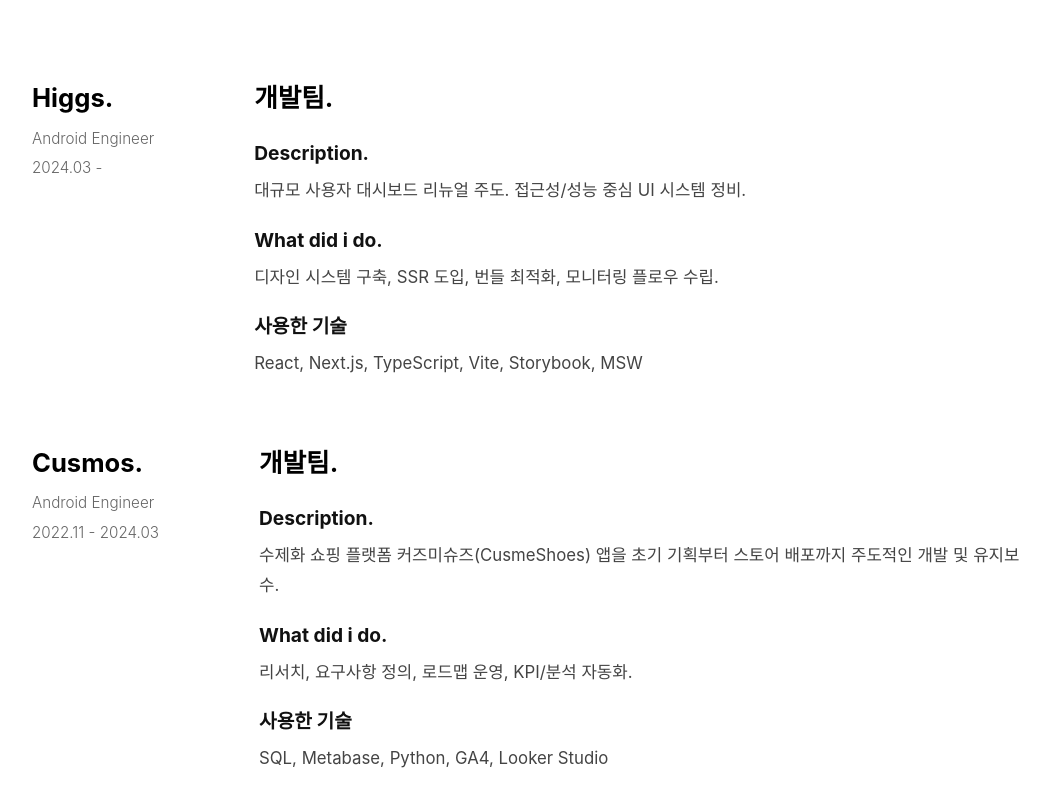
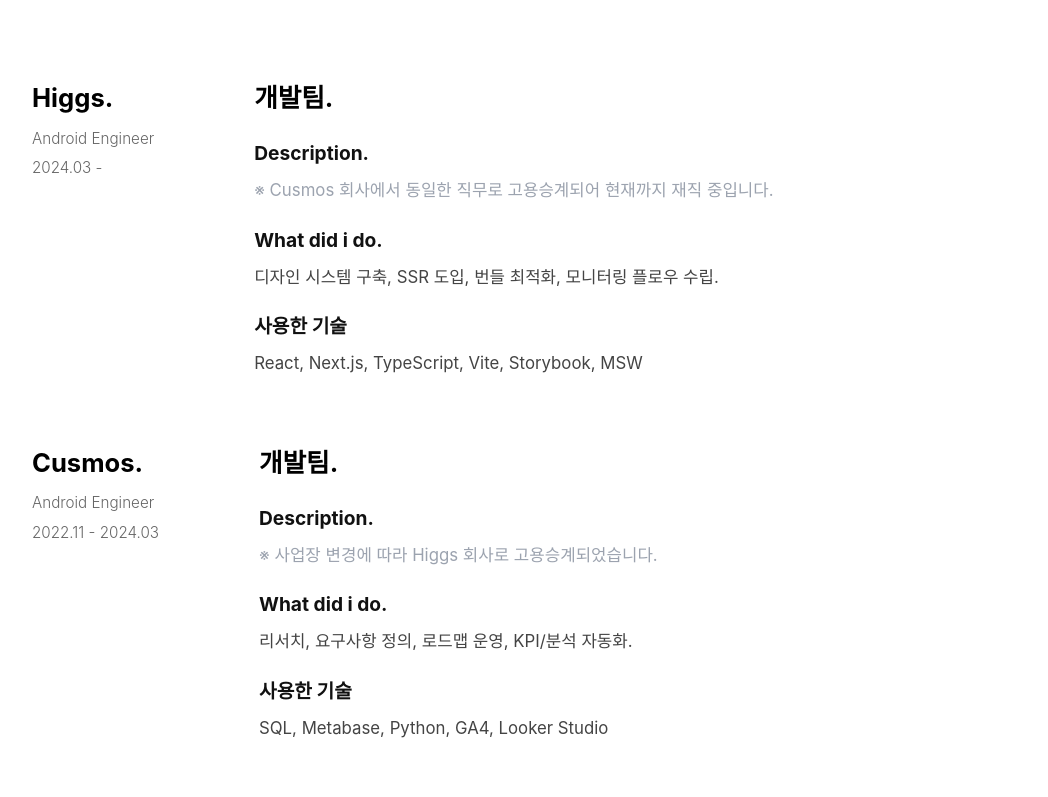
Before and after one commit to minhyuuk/resume, a plain HTML site: page index.html in a window 1280 px wide. Shown: the part 660-1457 px from the top of the page, without its empty margins (108-1156 px from the left). Drawn offline with Linux system fonts and the light colour scheme; a web font is replaced by a local one.

Commit message:
feat: 부분 텍스트 전용 변수 추가 및 적용

```diff
--- a/index.html
+++ b/index.html
@@ -52,9 +52,21 @@
           <div class="exp-col2">
             <h3 class="team_name">개발팀.</h3>
             <h4 class="description_title">Description.</h4>
-            <h5 class="description_info">대규모 사용자 대시보드 리뉴얼 주도. 접근성/성능 중심 UI 시스템 정비.</h5>
+
+            <h5 class="description_info">
+
+              <span class="copied">※ Cusmos 회사에서 동일한 직무로 고용승계되어 현재까지 재직 중입니다.</span>
+
+            </h5>
+
             <h4 class="my_role_title">What did i do.</h4>
-            <h5 class="my_role_info">디자인 시스템 구축, SSR 도입, 번들 최적화, 모니터링 플로우 수립.</h5>
+
+            <h5 class="my_role_info">
+
+              디자인 시스템 구축, SSR 도입, 번들 최적화, 모니터링 플로우 수립.
+
+            </h5>
+
             <h4 class="stack_title">사용한 기술</h4>
             <h5 class="stack_info">React, Next.js, TypeScript, Vite, Storybook, MSW</h5>
           </div>
@@ -70,9 +82,17 @@
           <div class="exp-col2">
             <h3 class="team_name">개발팀.</h3>
             <h4 class="description_title">Description.</h4>
-            <h5 class="description_info">수제화 쇼핑 플랫폼 커즈미슈즈(CusmeShoes) 앱을 초기 기획부터 스토어 배포까지 주도적인 개발 및 유지보수.</h5>
+
+            <h5 class="description_info">
+              <span class="copied">※ 사업장 변경에 따라 Higgs 회사로 고용승계되었습니다.</span>
+            </h5>
+
             <h4 class="my_role_title">What did i do.</h4>
-            <h5 class="my_role_info">리서치, 요구사항 정의, 로드맵 운영, KPI/분석 자동화.</h5>
+            <h5 class="my_role_info">
+
+              리서치, 요구사항 정의, 로드맵 운영, KPI/분석 자동화.
+
+            </h5>
             <h4 class="stack_title">사용한 기술</h4>
             <h5 class="stack_info">SQL, Metabase, Python, GA4, Looker Studio</h5>
           </div>
--- a/styles.css
+++ b/styles.css
@@ -217,3 +217,11 @@
   .experience .experience-group { grid-template-columns: 1fr; row-gap: 0.75rem; }
   .experience .exp-col2 { grid-column: 1; }
 }
+
+:root { --copied-text: #9CA3AF; }
+
+/* 부분 텍스트 전용 */
+.copied { color: var(--copied-text); }
+
+/* 블록 전체에 적용하고 싶으면 */
+.experience .exp-col2 .description_info.copied { color: var(--copied-text); }
```
